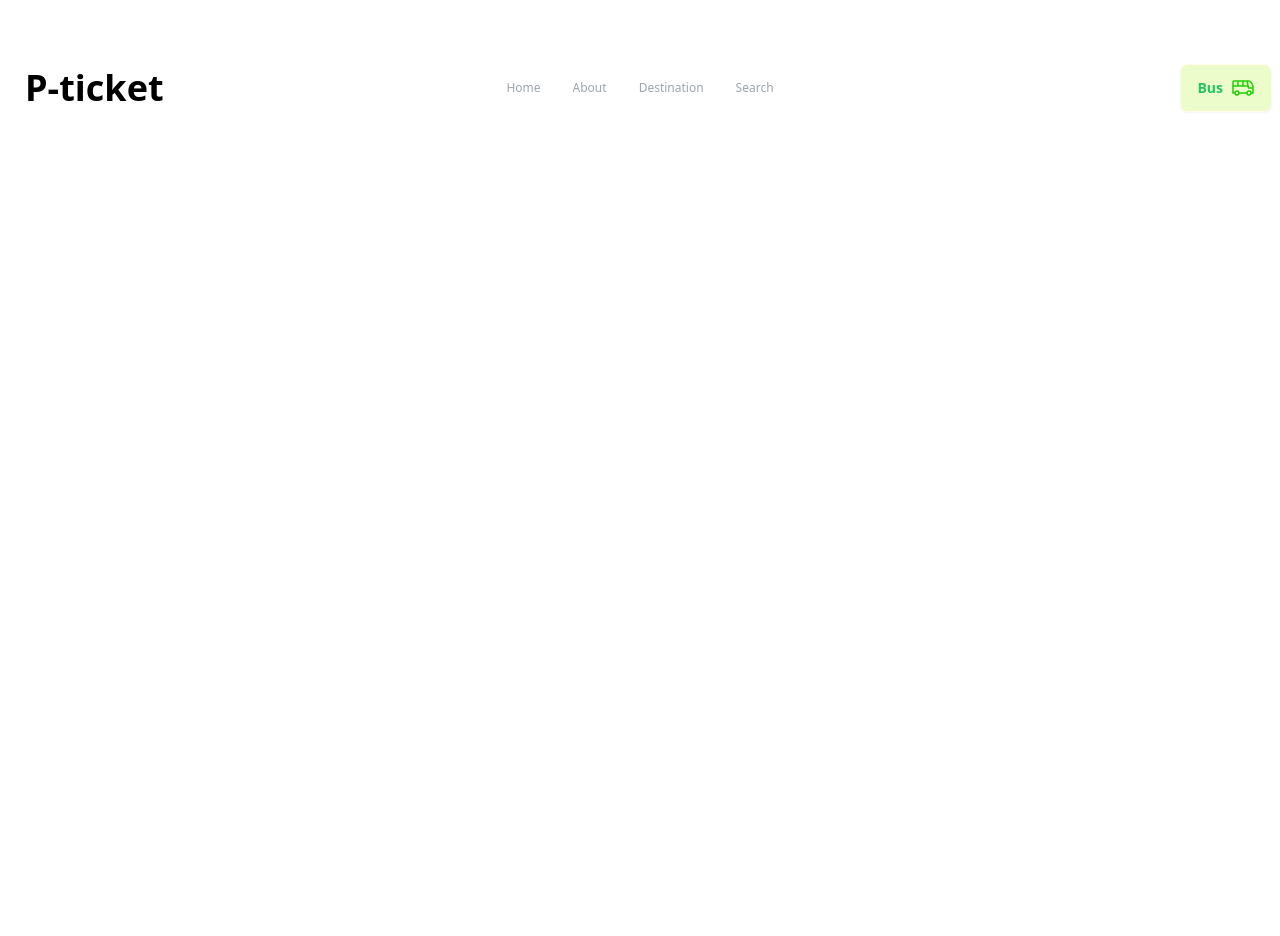
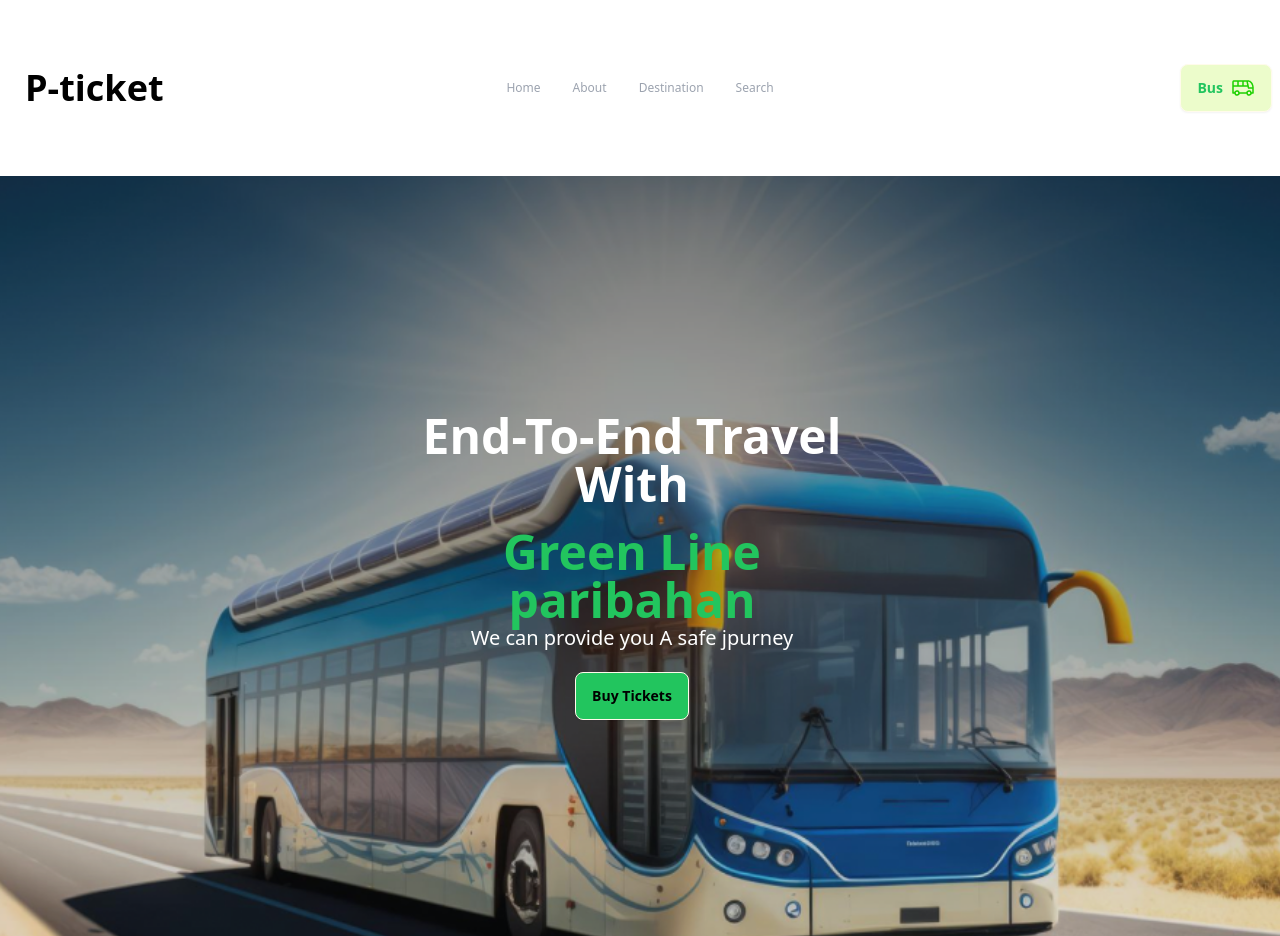
Before and after one commit to TahsinHafsa/smart-ticket, a plain HTML site: page index.html in a window 1280 px wide. Shown: the top 936 px of the page. Before the commit the page ends 800 px from the top, so only its background shows below. Drawn offline with nearby package versions, Linux system fonts and the light colour scheme.

Commit message:
third commit

```diff
--- a/index.html
+++ b/index.html
@@ -13,6 +13,7 @@
 </head>
 <body>
     <header class="md:container md:mx-auto bg-white">
+        <!-- nav section -->
         <nav class="mb-14">
             <div class="navbar bg-base-100 flex lg:flex-row mt-14">
                 <div class="navbar-start">
@@ -64,6 +65,21 @@
             </div>
         </nav>
 
+        <!-- banner section -->
+        <div class="hero min-h-screen" style="background-image: url(images/banner.png);">
+            <div class="hero-overlay bg-opacity-10"></div>
+            <div class="hero-content text-center text-neutral-content">
+              <div class="max-w-md">
+                <h1 class="mb-5 text-5xl font-bold text-white">End-To-End Travel With</h1>
+                <h2 class=" text-5xl font-bold text-green-500">Green Line paribahan</h2>
+                <p class=" mb-5 text-xl text-white">We can provide you A safe jpurney</p>
+                <button class="mb-5 btn btn-primary text-black bg-green-500 border-amber-50 font-bold">Buy Tickets</button>
+              </div>
+              <div>
+                 </div>
+            </div>
+             </div>
+          </div>
 
 </body>
 </html>
```
